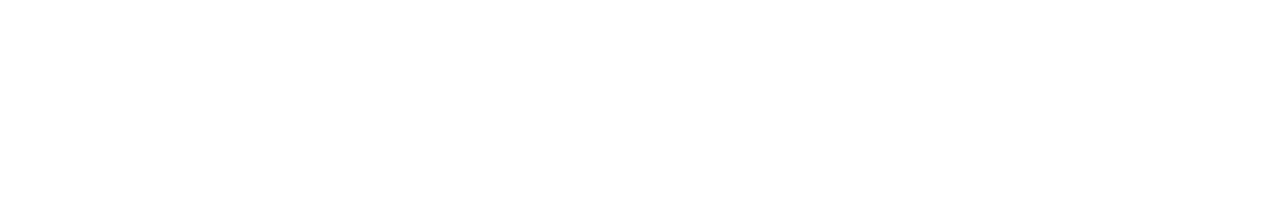
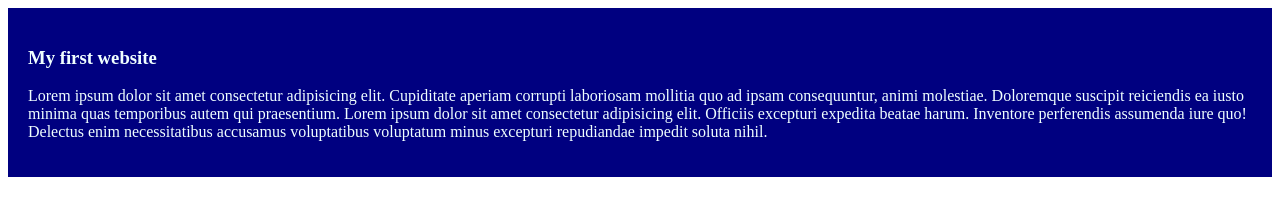
Before and after one commit to Ashique-coder/my-simple-website, a plain HTML site: page index.html in a window 1280 px wide. Drawn offline with Linux system fonts and the light colour scheme.

Commit message:
added the first blog

```diff
--- a/index.html
+++ b/index.html
@@ -4,8 +4,12 @@
     <meta charset="UTF-8">
     <meta name="viewport" content="width=device-width, initial-scale=1.0">
     <title>my simple website</title>
+    <link rel="stylesheet" href="styles/blog.css">
 </head>
 <body>
-
+    <div>
+        <h3>My first website</h3>
+        <p>Lorem ipsum dolor sit amet consectetur adipisicing elit. Cupiditate aperiam corrupti laboriosam mollitia quo ad ipsam consequuntur, animi molestiae. Doloremque suscipit reiciendis ea iusto minima quas temporibus autem qui praesentium. Lorem ipsum dolor sit amet consectetur adipisicing elit. Officiis excepturi expedita beatae harum. Inventore perferendis assumenda iure quo! Delectus enim necessitatibus accusamus voluptatibus voluptatum minus excepturi repudiandae impedit soluta nihil.</p>
+    </div>
 </body>
 </html>
--- /dev/null
+++ b/styles/blog.css
@@ -0,0 +1,5 @@
+div{
+    background-color: navy;
+    color: azure;
+    padding: 20px;
+}
```
